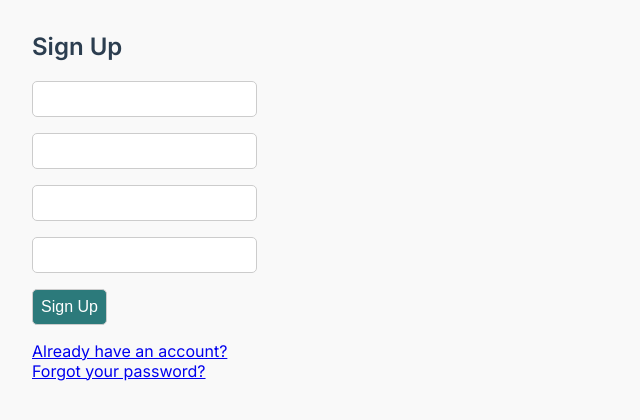
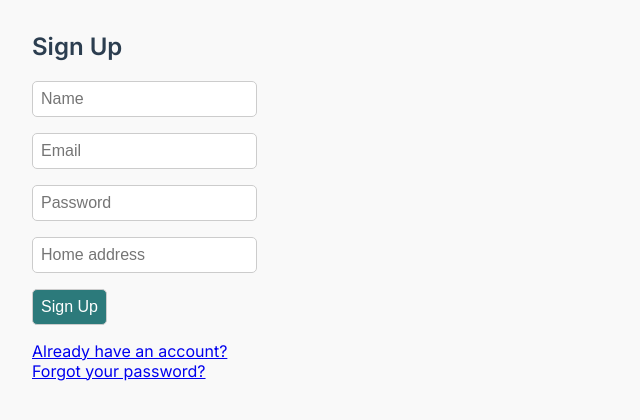
Before and after one commit to emaunicorn/composting-app, a Flask app: page /signup in a window 1280 px wide. Shown: the part 151-571 px from the top of the page, without its empty margins (0-640 px from the left). Run offline with Flask 3, Linux system fonts and the light colour scheme.

Commit message:
Adding admin and small bugs

```diff
--- a/templates/admin_dashboard.html
+++ b/templates/admin_dashboard.html
@@ -44,7 +44,7 @@
       <tr>
         <td>{{ user.name }}</td>
         <td>{{ user.email }}</td>
-        <td>{{ user.address or "N/A" }}</td>
+        <td>{{ user.address}}</td>
         <td>{{ "✅" if user.is_admin else "—" }}</td>
       </tr>
       {% endfor %}
--- a/templates/signup.html
+++ b/templates/signup.html
@@ -10,10 +10,10 @@
   {% endif %}
 
   <form method="POST" action="/signup">
-    <input type="text" name="name" required>
-    <input type="email" name="email" required>
-    <input type="password" name="password" required>
-    <input type="text" name="address" required>
+    <input type="text" name="name" placeholder="Name" required>
+    <input type="email" name="email" placeholder="Email" required>
+    <input type="password" name="password" placeholder="Password" required>
+    <input type="text" name="address" placeholder="Home address" required>
     <button type="submit">Sign Up</button>
   </form>
 
```
Also changed, not shown: 1 other file.
